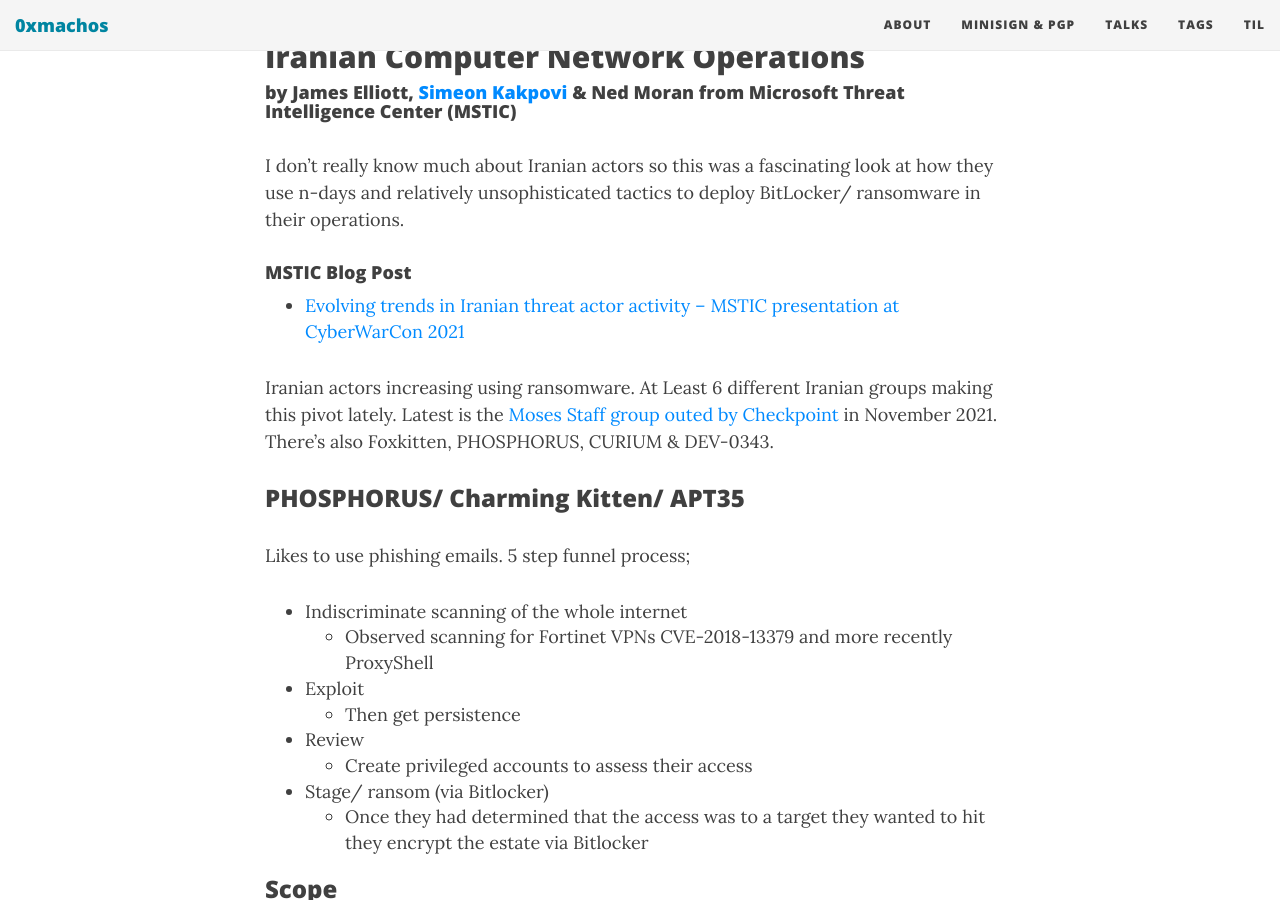
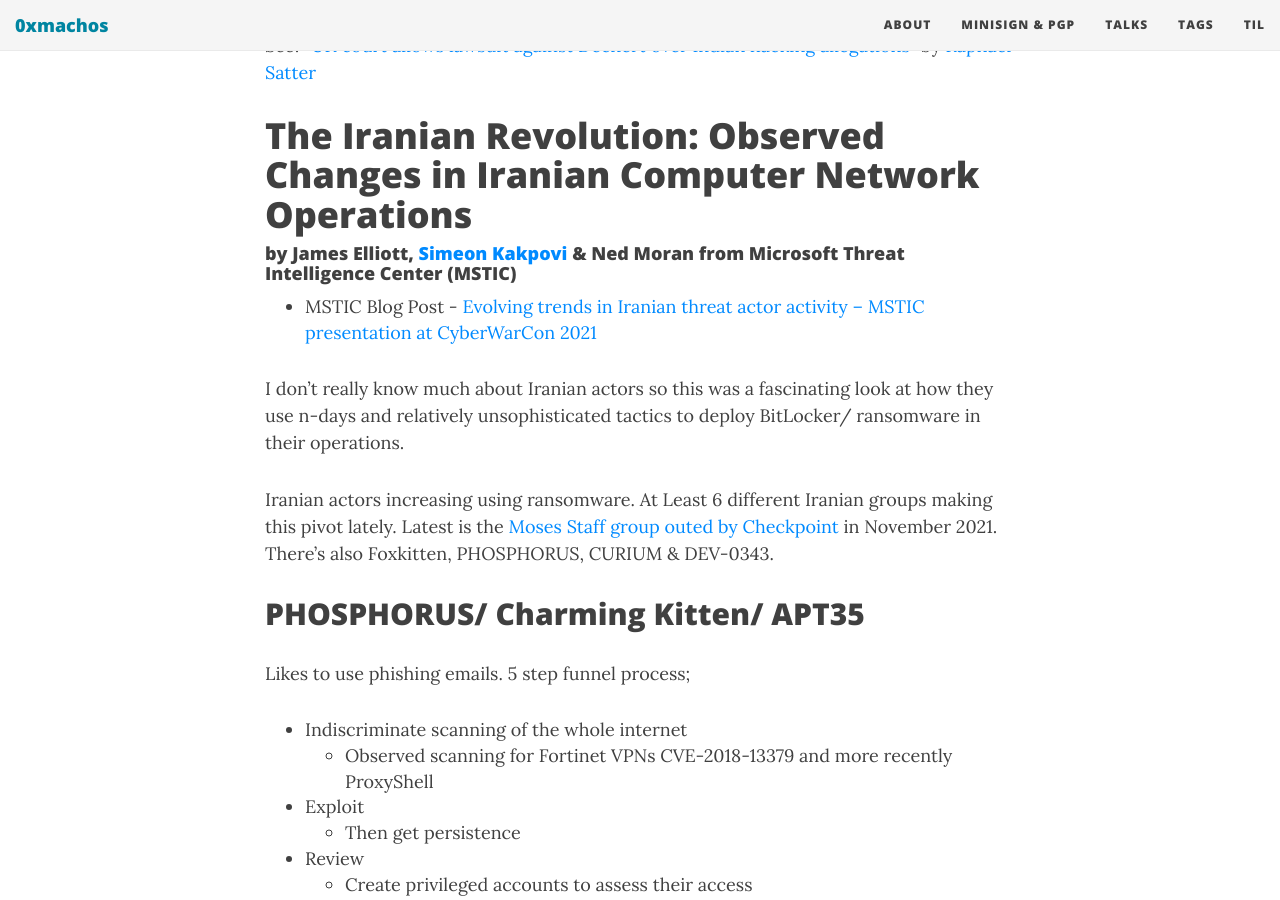
Before and after one commit to 0xmachos/0xmachos.github.io, a Jekyll site: the page built from _posts/2021-11-21-CYBERWARCON-2021.md, in a window 1280 px wide and 900 px high, scrolled down 4930 px. Built offline with Jekyll 4.4.1, drawn with Linux system fonts in a browser that asks for light colours; nearby versions of some CDN libraries; some of the changed text lies outside the part shown.

Commit message:
Change All Title Depths

```diff
--- a/_posts/2021-11-21-CYBERWARCON-2021.md
+++ b/_posts/2021-11-21-CYBERWARCON-2021.md
@@ -18,7 +18,7 @@
 I didn't see a single bad talk but for the sake of brevity, the write up I did for my employer ran to some five thousand words, I'll only cover a few of my favorite talks.
 
 
-## Keynote
+# Keynote
 #### by [Chris Krebs](https://twitter.com/C_C_Krebs) from [Krebs Stamos Group](https://ks.group)
 
 Concise keynote on the three main themes that worry Chris about the future of Disinformation and cybersecurity.
@@ -32,49 +32,49 @@
 
 Five years from now there will be more, not less, connected devices all around us. Currently there is no incentive for these to be secure by design. Yes the large companies are doing good work in this space but what about everyone else?
 
-### Trends
+## Trends
 
-#### Solarwinds
+### Solarwinds
 
 It's not about Solarwinds in particular, they were one example. Many other similarly critical companies have been and are being targeted by the likes of the SVR/ MSS. Hacking up these critical companies allows the adversary to build a real time global surveillance system.
 
 Why go after the critical software? That's where the access and data is. Much easier to go into hard targets via their softer dependencies.
 
-#### Ransomware
+### Ransomware
 
 Permissive environment enables ransomware. Misconfiguration and vulnerable software create a permissive environment. Ransomware is the inevitable monetization of these vulnerabilities, facilitated by cryptocurrency. Imposing costs on the attackers in not a long term strategy, we can't take away the attack surface just by going after the attackers. We need to invest in and improve defense.
 
-#### Pipelines
+### Pipelines
 
 Part of compensating for the force asymmetry. Going after and pre-staging on critical infrastructure is the hallmarks of building a first strike package. Even with the force asymmetry if the adversary has the option to knock out the critical infrastructure they can put the US in a position where they don't even want to fight the battle. If we know that the cyber disruption first strike will be devastating we will be less inclined to fight the battle.
 
-#### Three Concerning Things That Fall Out Of Those Trends
+### Three Concerning Things That Fall Out Of Those Trends
 
-##### Operating in Contested Environment
+#### Operating in Contested Environment
 
 We do not have information dominance, this fact has to change our calculations. Nobody can defend themselves on their own, we must work together.
 
-##### Delusion/ Denial of Service
+#### Delusion/ Denial of Service
 
 If the cybersecurity/ incident response (IR) folks are always firefighting some incident they will burn out (e.g. FSB carrying out mass scanning/ credential spraying in summer 2020 before the election). Effectively a government denial of service, if we are always doing IR there's no time to improve things/ mature.
 
-##### Distraction
+#### Distraction
 
 The permissive environment has meant that Department of Defence (DoD)/ Intelligence Community (IC) has had to shift focus to go after the attackers. This means that they are no longer doing some other stuff like traditional DoD/ IC work. We're being distracted by ransomware which is enabled by a permissive environment.
 
-#### What do we do about this?
+### What do we do about this?
 
 Regulation in inevitable. We will probably get the regulation wrong as this is a complex issue. Defenders and companies need to focus on what's important. Distill down the critical functions and be flexible. What's important now might not be in five years.
 
 We need to change the decision calculus of the private sector to make security a priority.
 
 
-## Hack & Leak For Hire: India's Cyber Mercenary Marketplace
+# Hack & Leak For Hire: India's Cyber Mercenary Marketplace
 #### by [Chris Bing](https://twitter.com/Bing_Chris) & [Raphael Satter](https://twitter.com/razhael) from Reuters
 
 Phenomenal talk on the hacker for hire industry based out of India. Their investigation is still on going so keep an eye out for more reporting on this from Chris and Raphael in the future. The most interesting aspect was the willingness of the attackers to go after the friends, family and associates of the target to facilitate access to the actual target.
 
-### Press coverage
+## Press coverage
 
 * [Hack-and-leak for hire being sold as litigation assistance](https://www.scmagazine.com/analysis/cybercrime/hack-and-leak-for-hire-being-sold-as-litigation-assistance) - [Joe Uchill](https://twitter.com/JoeUchill)
 
@@ -84,13 +84,13 @@
 
 Lots of info gleaned from BellTroX and Appin employees LinkedIn as well as Indian CV banks. Folks would describe straight up running phishing campaigns or hacking on their profiles/ CVs.
 
-### Prior Art
+## Prior Art
 
 * [2013 Norman Shark Appin Report](https://paper.seebug.org/papers/APT/APT_CyberCriminal_Campagin/2013/NS-Unveiling-an-Indian-Cyberattack-Infrastructure_FINAL_Web.pdf)
 
 * [2020 Citizen Lab Dark Basin Report](https://citizenlab.ca/2020/06/dark-basin-uncovering-a-massive-hack-for-hire-operation/)
 
-### The Pursuit
+## The Pursuit
 
 Operational Security (OPSEC) was poor. Some of the hackers hosted the exploits on their own Google Drives. Once these were discovered they also found CVs and other documents hosted in the same public Google Drives.
 
@@ -100,7 +100,7 @@
 
 Some 30 of the targets said that they suffered suspicious leaks in the period after a phishing attack. E.g. According to the list they were targeted with a phishing attack and the next week their emails or other sensitive documents were leaked to the press.
 
-### Farhad Azima
+## Farhad Azima
 
 Most heavily targeted individual in the database. Did business with the gulf state Ras al Khaimah (Rak). Rak decides Azima is trying to scam/ con them so they go after him. Three stage operation
 
@@ -117,18 +117,16 @@
 See: "[UK court allows lawsuit against Dechert over Indian hacking allegations](https://www.reuters.com/world/uk/uk-court-allows-lawsuit-against-dechert-over-indian-hacking-allegations-2021-07-16/)" by [Raphael Satter](https://twitter.com/razhael)
 
 
-## The Iranian Revolution: Observed Changes in Iranian Computer Network Operations
+# The Iranian Revolution: Observed Changes in Iranian Computer Network Operations
 #### by James Elliott, [Simeon Kakpovi](https://mobile.twitter.com/simandsec) & Ned Moran from Microsoft Threat Intelligence Center (MSTIC)
+
+* MSTIC Blog Post - [Evolving trends in Iranian threat actor activity – MSTIC presentation at CyberWarCon 2021](https://www.microsoft.com/security/blog/2021/11/16/evolving-trends-in-iranian-threat-actor-activity-mstic-presentation-at-cyberwarcon-2021/)
 
 I don't really know much about Iranian actors so this was a fascinating look at how they use n-days and relatively unsophisticated tactics to deploy BitLocker/ ransomware in their operations.
 
-#### MSTIC Blog Post
-
-* [Evolving trends in Iranian threat actor activity – MSTIC presentation at CyberWarCon 2021](https://www.microsoft.com/security/blog/2021/11/16/evolving-trends-in-iranian-threat-actor-activity-mstic-presentation-at-cyberwarcon-2021/)
-
 Iranian actors increasing using ransomware. At Least 6 different Iranian groups making this pivot lately. Latest is the [Moses Staff group outed by Checkpoint](https://research.checkpoint.com/2021/mosesstaff-targeting-israeli-companies/) in November 2021. There's also Foxkitten, PHOSPHORUS, CURIUM & DEV-0343.
 
-### PHOSPHORUS/ Charming Kitten/ APT35
+## PHOSPHORUS/ Charming Kitten/ APT35
 
 Likes to use phishing emails. 5 step funnel process;
 * Indiscriminate scanning of the whole internet
@@ -140,15 +138,15 @@
 * Stage/ ransom (via Bitlocker)
 	* Once they had determined that the access was to a target they wanted to hit they encrypt the estate via Bitlocker
 
-### Scope
+## Scope
 
 Some 630 million IPs scanned in mid 2021. Essentially scanning the whole internet. Only around one thousand Fortinet appliances exploited. Therefore, scanning is opportunistic with very deliberate filtering when picking who to target.
 
-### Persistence & Patience
+## Persistence & Patience
 
 Several of these groups have slowed down their approaches. They engage in much longer courtship of targets to build trust/ rapport. Quick and dirty phishing has been the TTP of choice for a lot of actors for a long time. User education is starting to sink in, so users less inclined to click links/ download & run attachments. For some targets they now need to put in work to get the targets to trust them before they are willing to click links/ download & run attachments.
 
-#### How Do Attackers Build Trust?
+### How Do Attackers Build Trust?
 
 Conference invitations and interview requests.
 
@@ -158,7 +156,7 @@
 
 Also been observed pretending to be journalists covering women's rights and human rights.
 
-### CURIUM
+## CURIUM
 
 Persistent but on social media, willing to spend six months or more building rapport with targets. Used fake profile of attractive women to go after male targets. All of this contact is benign to build trust/ rapport then eventually hit the target with malware.
 
@@ -166,7 +164,7 @@
 
 Man in the mailbox; Hack up email account of associate then use it's legitimacy to phish actual target.
 
-### DEV-0343
+## DEV-0343
 
 Password spraying against O365 tenants, facilitated by Red Team tooling available on Github. Because of the use of open source tooling need to find a way to disambiguate the campaigns. Pattern of life, when do the campaigns start and end, when is peak activity time for the campaign, etc. Goal is to discover the working time of the actor.
 
@@ -175,16 +173,16 @@
 Further they were observed targeting tenants known to be compromised by other Iranian actors. In one observed example OILRIG & DEV-0343 hit the same tenant within one minute of each other.
 
 
-## Ghostwriter
+# Ghostwriter
 #### By [Ben Read](https://twitter.com/bread08) & [Gabby Roncone](https://twitter.com/gabby_roncone) from Mandiant
 
 Very well explained look at how Mandiant have attributed Ghostwriter and an intrusion group they track as UNC1151 to Belarus. Very interesting talk as the common assumption has been that Ghostwriter was probably a Russian based group. Mandiant's attribution is partially based on "sensitive technical indicators" which they are not releasing at the moment so it'll be interesting to examine them when Mandiant hopefully release them.
 
-#### Mandiant Blog Post
+### Mandiant Blog Post
 
 * [UNC1151 Assessed with High Confidence to have Links to Belarus, Ghostwriter Campaign Aligned with Belarusian Government Interests](https://www.mandiant.com/resources/unc1151-linked-to-belarus-government)
 
-### Understanding Ghostwriter
+## Understanding Ghostwriter
 
 * Targets are in the Baltics
 	* Including Lithuania, Latvia, Poland & Germany
@@ -198,35 +196,35 @@
 * Anti NATO focus
 	* Some domestic interference in Lithuania
 
-#### Narratives
+### Narratives
 
 * US troops committing crimes like car jacking in Lithuania
 * Fake letter from NATO Secretary General stating they're withdrawing troops from Lithuania because of COVID
 * Also like sending bomb threats
 
 
-### Understanding UNC1151
+## Understanding UNC1151
 
 * Tracked since 2017
 * Support Ghostwriter Information Operations (IO)
 * Primarily use GoPhish to send phishing emails regardless of if campaign is espionage or IO related
 
-#### Phishing
+### Phishing
 * Generally malicious links to credential harvesting sites
 * Occasionally .NET malware
 * Used opportunistically
 
 UNC1151 is an intrusion group that provide operational support to Ghostwriter operations.
 
-### Attributing UNC1151 & Ghostwriter
+## Attributing UNC1151 & Ghostwriter
 
-#### UNC1151
+### UNC1151
 
 * High confidence that they are linked to Belarus
 * Targeting
 * Ties to Ghostwriter
 
-#### Ghostwriter
+### Ghostwriter
 * Moderate confidence that they are linked to Belarus
 * 2020 Belarusian election appears to change the IO focus
 	* After Lukashenko “wins” the rigged election the focus changes to domestic Polish interference
@@ -245,7 +243,7 @@
 
 Based on stated Belarusian government policy and their flourishing IT sector it is also plausible that Belarus has the capability to pull these operations off.
 
-### Remaining Questions
+## Remaining Questions
 
 * Source of the IO content
 	* Content in 7 different languages
@@ -262,7 +260,7 @@
 	* No overlaps with other tracked espionage or IO activities
 	* Plausible that Russia is helping but no hard evidence
 
-### Significance & Takeaways
+## Significance & Takeaways
 
 * These types of IO are accessible
 	* Not just China, Iran, Russia
@@ -273,26 +271,26 @@
 	* Need to consider the geopolitical context
 
 
-## Their Own Little War: Iran Adopts Disruptive Ransomware
+# Their Own Little War: Iran Adopts Disruptive Ransomware
 #### By Katie Blankenship & Alex Orleans from CrowdStrike
 
 Again, I don't know much about Iranian actors so this followed on nicely from the previously mentioned MSTIC talk. Fascinating to see how state based actors are using Ransomware for cheap effects/ Computer Network Attack (CNA) operations.
 
 Iran nexus actors have been deploying ransomware with no authentic financial motive. Moving to the “lock and leak“ model/ approach.
 
-#### Why?
+## Why?
 
 * Less costly effects operations/ Computer Network Attack (CNA)
 * More deniable, could be any ransomware group
 * Iran wants to avoid high profile responses (e.g Shamoon)
 
-#### What Can We Expect Next?
+## What Can We Expect Next?
 
 * Don't think it will pivot to revenue generation activity
 * Move from hacktivist to e-crime personas
 * Ransomware generalised as effects/ CNA operations tool
 
-#### Observed Groups
+## Observed Groups
 
 * Tarnished Gauntlet
 	* Using Thanos (commodity malware)
@@ -353,7 +351,7 @@
 	* Stonedrill
 	* Other IR ops
 
-#### Sony Pictures Entertainment hack
+### Sony Pictures Entertainment hack
 
 * Guardian of peace cover
 * No pedigree
@@ -362,7 +360,7 @@
 * Code reuse with other operations going back to 2008
 	* All attributed to North Korea
 
-#### Cyber Berkut
+### Cyber Berkut
 
 * Beginning of Russia section
 * Summer of election hacks etc
@@ -373,14 +371,14 @@
 * No pedigree
 * Overlap with other Russian state based operations
 
-#### #OpSaudi
+### #OpSaudi
 
 * Yemeni Cyber Army
 * No Pedigree
 * Quickly discarded
 * Overlap with other state based operations based on where they sourced the data
 
-#### TV5MONDE (Cyber Caliphate (ISIS))
+### TV5MONDE (Cyber Caliphate (ISIS))
 
 * Overlap with state based operations
 * SOFACY (APT28/ FANCYBEAR)
@@ -388,7 +386,7 @@
 * WBOC Maryland text system hack
 * Russia
 
-#### Guccifer 2.0 (2016)
+### Guccifer 2.0 (2016)
 
 * False pedigree
 	* Guccifer 1.0
@@ -399,27 +397,27 @@
 * Overlap with other state based operations
 * Pwnallthethings (Matt Tait) analysis
 
-#### DC LEAKS
+### DC LEAKS
 
 * SOFACY
 * No pedigree etc
 
-#### World Anti-Doping Agency (WADA)
+### World Anti-Doping Agency (WADA)
 
 * SOFACY just rolled through them, then suddenly an alleged hacktivist is releasing the docs
 * Cui Bono
 	* "Who stands to gain"
 	* Russia
 
-#### Fancy Bears Hack Team….
+### Fancy Bears Hack Team….
 
 * At this point Russia just trolling us
 
-### What Does Real Hacktivism Look Like?
+## What Does Real Hacktivism Look Like?
 
 Is there any real hacktivism anymore? What does it look like?
 
-#### HackingTeam
+### HackingTeam
 
 * Spyware vendor HackingTeam hacked up by Phineas Fisher.
 * Pedigree
@@ -436,7 +434,7 @@
 * Motif
 	* Consistent in target selection
 
-#### Panama Papers
+### Panama Papers
 
 * Allegedly a hacker behind this
 	* John Doe
@@ -449,11 +447,11 @@
 		* Claims it was CIA
 		* He wasn't mentioned, so whos money was he worried about?
 
-### What have we learned?
+## What have we learned?
 
 Nothing.
 
-### What could we have learned?
+## What could we have learned?
 
 * Pedigree
 * Continuity
@@ -464,20 +462,20 @@
 * Secondary effects
 * Targeting
 
-### Take home exercises
+## Take home exercises
 
-#### Intrusion Truth
+### Intrusion Truth
 * Doxxing Chinese APT crews
 * Lab Dookhtegan (Read My Lips)
 	* Telegram channel
 	* Dropping Iranian tools
 	* Green leakers
 
-### Why is This Relevant Today?
+## Why is This Relevant Today?
 
 There are ongoing examples of possible hacktivism being used as a cover for action and potentially real hacktivism which we need to be able to disambiguate.
 
-#### Belarusian Cyber Partisans
+### Belarusian Cyber Partisans
 
 * Released lots of Belarusian government documents
 * Cui bono
@@ -499,13 +497,13 @@
 
 How about a better example?
 
-#### Iran (Predatory Sparrow/ Indra)
+### Iran (Predatory Sparrow/ Indra)
 
 In July the Iranian rail system was hacked, wiper deployed. The train time screens displayed a message saying that the trains were delayed due to a cyber attack alongside this was the phone number for the office of the supreme leader and instructions to call it.
 
 Looks like a state based operation. The malware used was very good but appeared to be used by idiots.
 
-##### Predatory Sparrow
+#### Predatory Sparrow
 * Claim credit for the attack
 * Persona was almost immediately discarded
 * Pedigree?
@@ -522,11 +520,11 @@
 				* Airline that flies for the IRGC
 				* Flew Qasem Soleimani
 
-##### August 2021 Iranian Evin Prison hack
+#### August 2021 Iranian Evin Prison hack
 * Message malware displayed on the prison TVs looks similar to  Predatory Sparrow malware
 	* Just a theory
 
-##### Indra/ Predatory Sparrow ???
+#### Indra/ Predatory Sparrow
 
 How many groups are out there attacking Iran with wipers at any given moment?
 
@@ -536,7 +534,7 @@
 * The Point of Sale (PoS) systems had a similar message on them to the Predatory Sparrow rail system hack
 * Outage due to cyber attack, call office of the supreme leader
 
-### Why Does This Matter?
+## Why Does This Matter?
 
 * Attribution isn't what matters here
 * Cyber attacks are discreet by default
```
Also changed, not shown: other parts of _posts/2021-11-21-CYBERWARCON-2021.md (+5 -5 lines).
